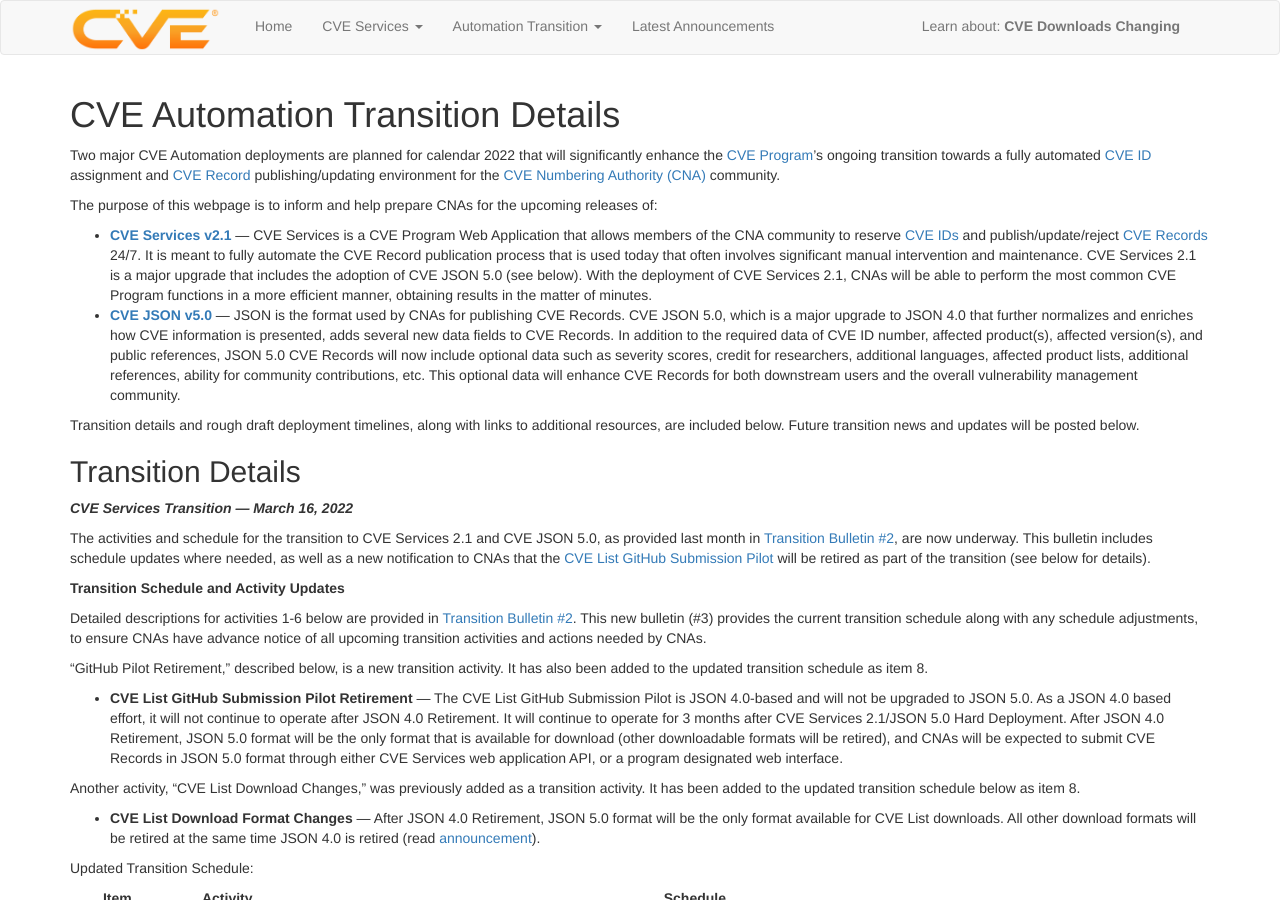
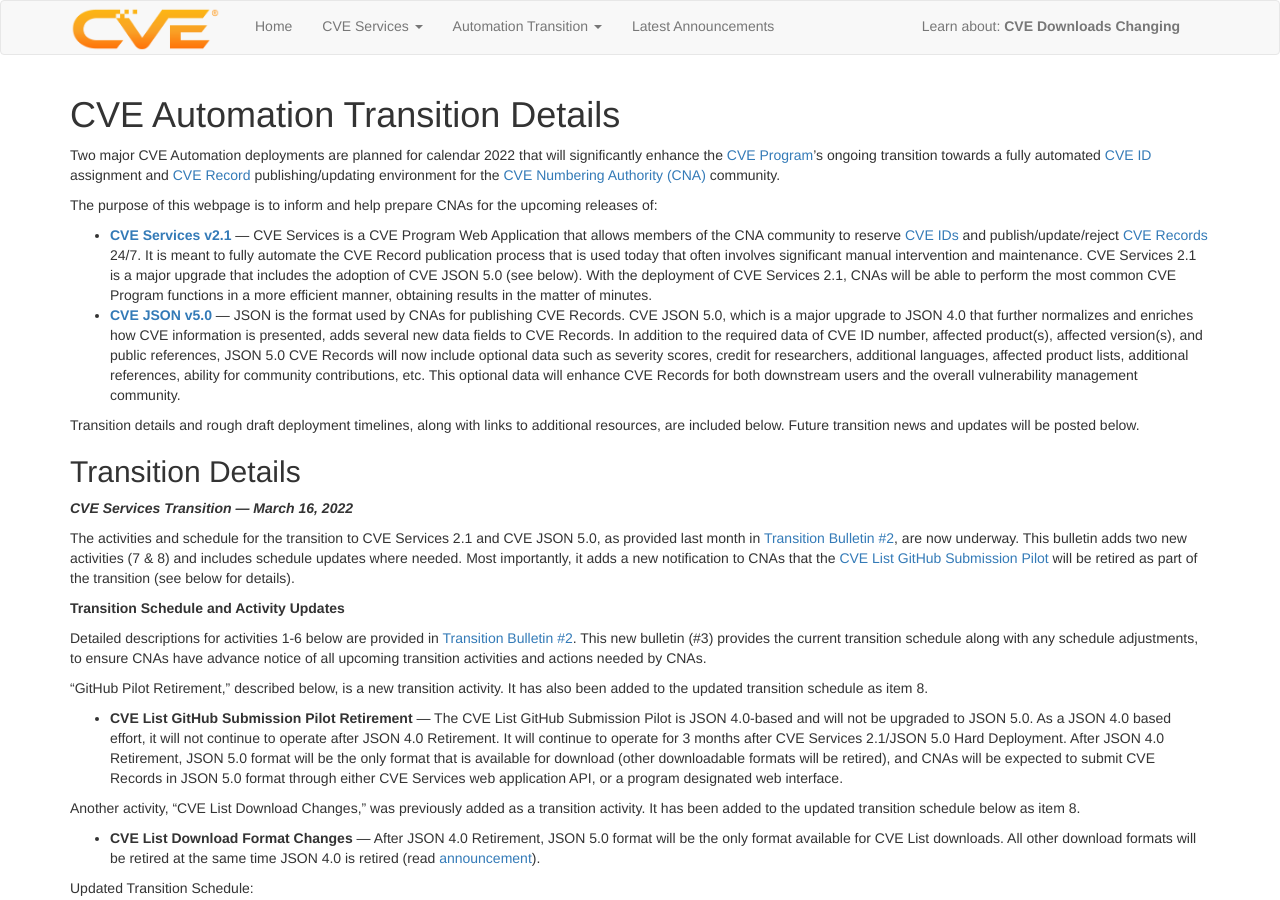
Before and after one commit to CVEProject/cveproject.github.io, a Jekyll site: the page built from automation-transition.md, in a window 1280 px wide and 900 px high. Built offline with Jekyll 4.4.1, drawn with Linux system fonts in a browser that asks for light colours; nearby versions of some CDN libraries.

Commit message:
Update automation-transition.md

```diff
--- a/automation-transition.md
+++ b/automation-transition.md
@@ -15,7 +15,7 @@ Transition details and rough draft deployment timelines, along with links to add
 
 <strong>*CVE Services Transition  —  March 16, 2022*</strong>
 
-The activities and schedule for the transition to CVE Services 2.1 and CVE JSON 5.0, as provided last month in [Transition Bulletin #2](https://cveproject.github.io/automation-transition#bulletin-number-2), are now underway. This bulletin includes schedule updates where needed, as well as a new notification to CNAs that the [CVE List GitHub Submission Pilot](https://github.com/CVEProject/cvelist) will be retired as part of the transition (see below for details).
+The activities and schedule for the transition to CVE Services 2.1 and CVE JSON 5.0, as provided last month in [Transition Bulletin #2](https://cveproject.github.io/automation-transition#bulletin-number-2), are now underway. This bulletin adds two new activities (7 & 8) and includes schedule updates where needed. Most importantly, it adds a new notification to CNAs that the [CVE List GitHub Submission Pilot](https://github.com/CVEProject/cvelist) will be retired as part of the transition (see below for details).
 
 <strong>Transition Schedule and Activity Updates</strong>
 
```
